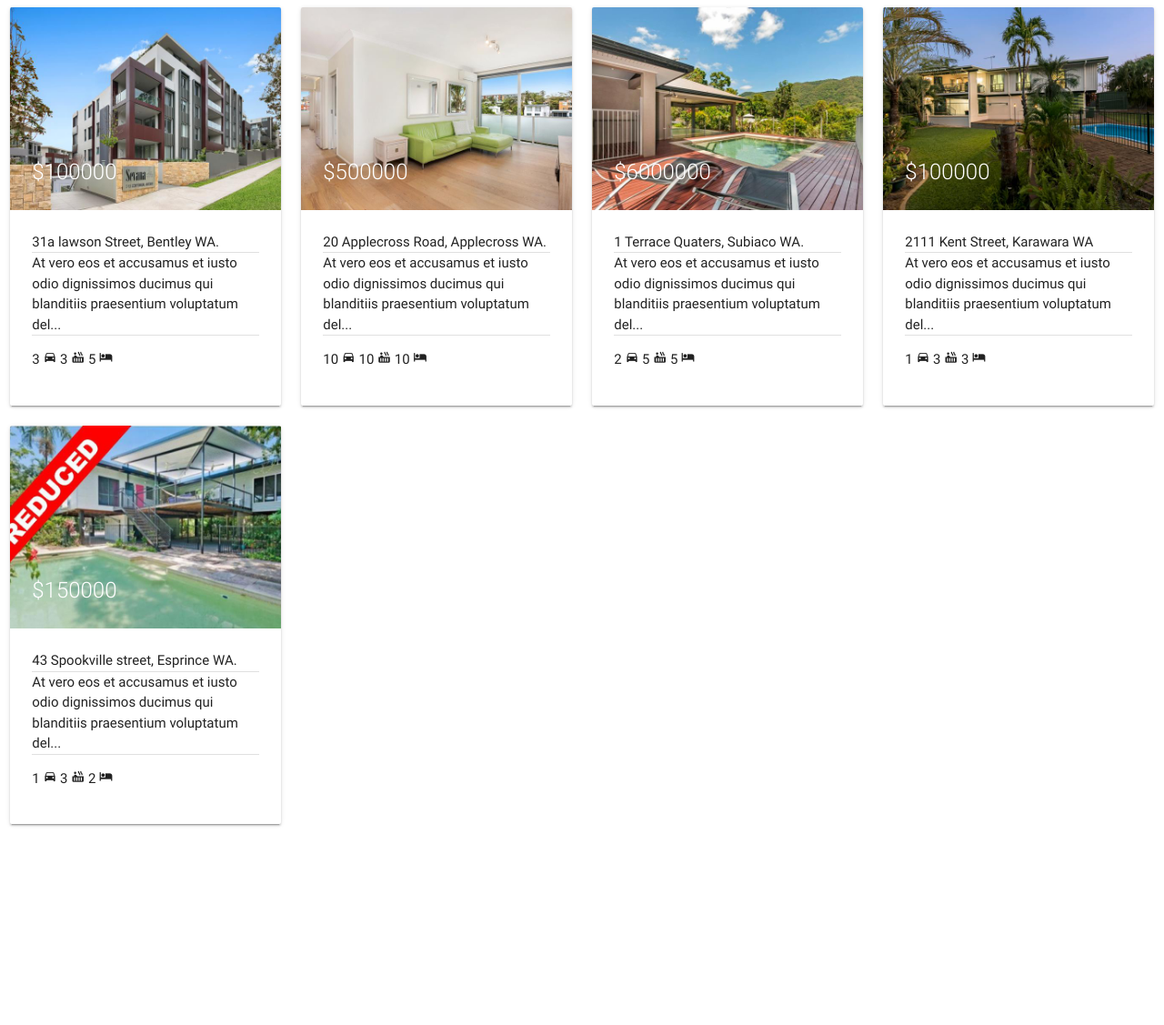
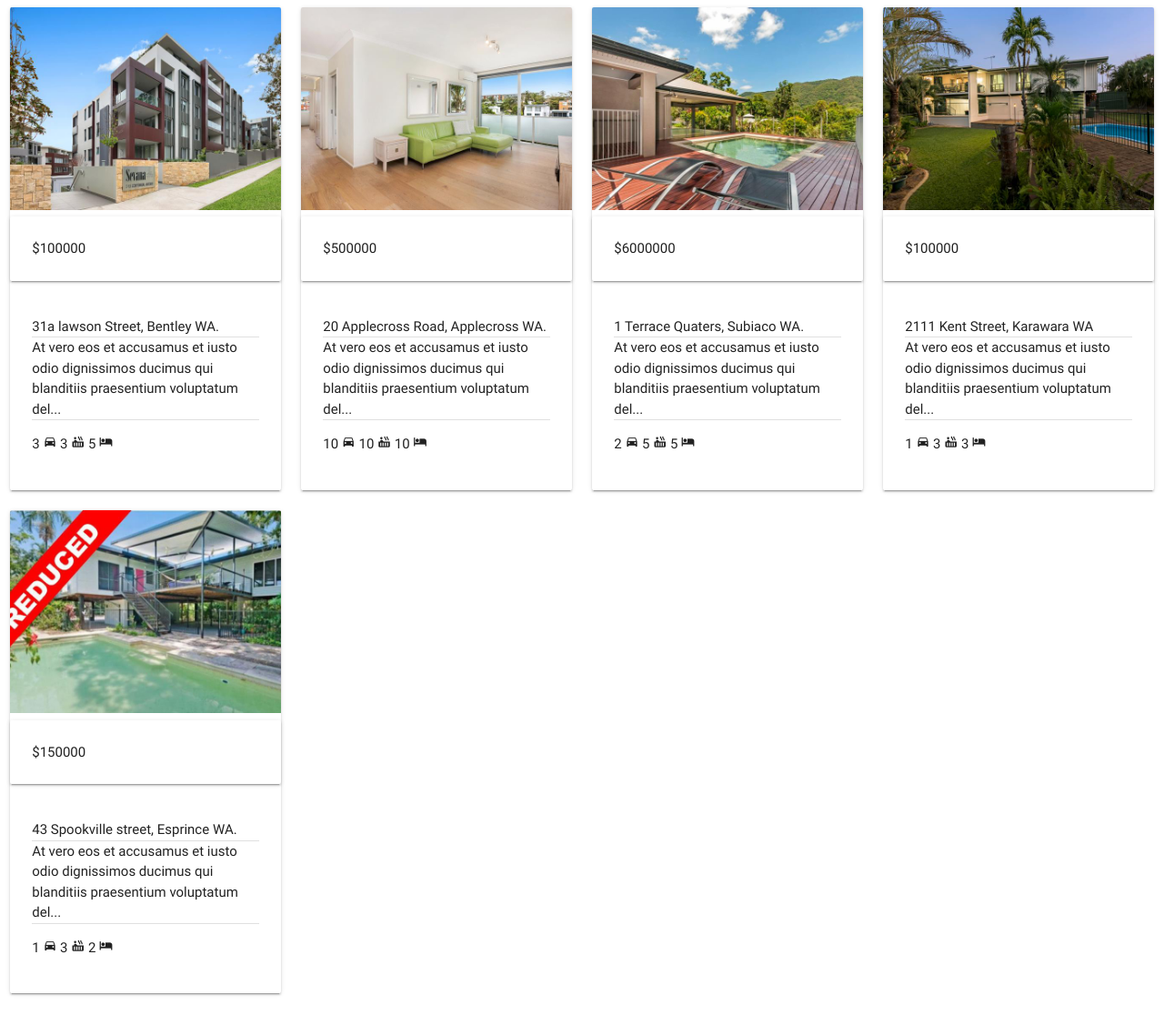
Before and after one commit to esabunor/realestate, a Django app: template templates/results.html in a window 1280 px wide. Shown: the whole page at 91% size. Before the commit the page ends 909 px from the top, so only its background shows below. Run offline with Django 3.2, Linux system fonts and the light colour scheme; the template is opened without the code that fills it: values that come from a table or form of the project are taken from there, others are empty; data comes from the database, SQL or seed files in the repository; some libraries are stand-ins or nearby versions.

Commit message:
included cardpanel

```diff
--- a/properties/urls.py
+++ b/properties/urls.py
@@ -1,5 +1,5 @@
 from django.conf.urls import url
 from .views import property_details_view
 urlpatterns = [
-    url(r'^', property_details_view),
+    url(r'^property/$', property_details_view),
 ]
--- a/templates/results.html
+++ b/templates/results.html
@@ -10,7 +10,7 @@ Results
                 <div class="card">
                 <div class="card-image">
                     <img src="/media/{{ property.property_image1 }}">
-                    <span class="card-title">${{ property.price }}</span>
+                    <div class=" card-panel">${{ property.price }}</div>
                 </div>
                 <div class="card-content">
                     <p>{{ property.location }}</p>
```
